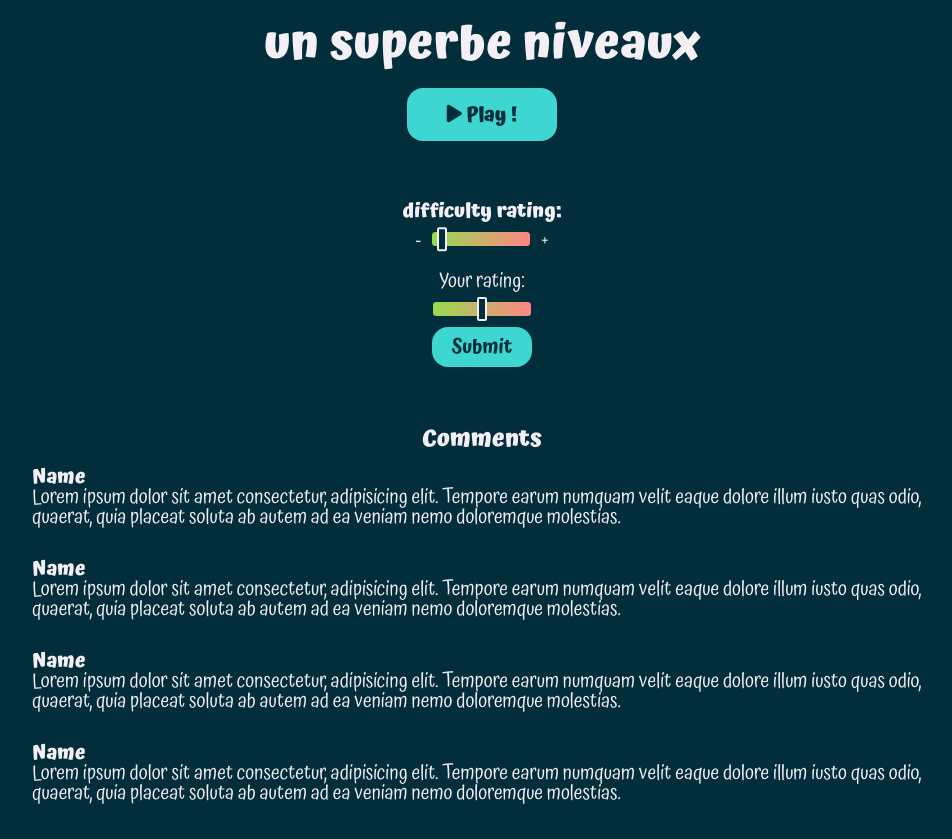
After one commit to maxime-mrl/Icytrails, a PHP site: page /level-details.html in a window 1280 px wide. The commit adds this page. Shown: the whole page, without its empty margins (158-1110 px from the left). Run offline with PHP 8.4, Linux system fonts and the light colour scheme.

Commit message:
level details view not so bad

```diff
--- a/browser.html
+++ b/browser.html
@@ -13,7 +13,7 @@
     <section class="level-list">
         <article class="level">
             <div class="name">
-                <h2>un superbe niveaux</h2>
+                <h2 class="h2">un superbe niveaux</h2>
                 <a class="btn play"><i class="fa-solid fa-play"></i> Play !</a>
                 <a class="btn play"><i class="fa-solid fa-plus"></i> More info</a>
             </div>
@@ -31,7 +31,7 @@
         </article>
         <article class="level">
             <div class="name">
-                <h2>un superbe niveaux</h2>
+                <h2 class="h2">un superbe niveaux</h2>
                 <a class="btn play"><i class="fa-solid fa-play"></i> Play !</a>
                 <a class="btn play"><i class="fa-solid fa-plus"></i> More info</a>
             </div>
@@ -49,7 +49,7 @@
         </article>
         <article class="level">
             <div class="name">
-                <h2>un superbe niveaux</h2>
+                <h2 class="h2">un superbe niveaux</h2>
                 <a class="btn play"><i class="fa-solid fa-play"></i> Play !</a>
                 <a class="btn play"><i class="fa-solid fa-plus"></i> More info</a>
             </div>
--- /dev/null
+++ b/level-details.html
@@ -0,0 +1,51 @@
+<!DOCTYPE html>
+<html lang="en">
+<head>
+    <meta charset="UTF-8">
+    <meta http-equiv="X-UA-Compatible" content="IE=edge">
+    <meta name="viewport" content="width=device-width, initial-scale=1.0">
+    <meta name="description" content="">
+    <title>Icytrails - level</title>
+    <link rel="stylesheet" href="https://cdnjs.cloudflare.com/ajax/libs/font-awesome/6.2.1/css/all.min.css">
+    <link rel="stylesheet" href="./stylesheets/style.css">
+</head>
+<body>
+    <section class="level-card">
+        <h1 class="h1">un superbe niveaux</h1>
+            <a class="btn"><i class="fa-solid fa-play"></i> Play !</a>
+            <div class="difficulty">
+                <h2 class="h3">difficulty rating:</h2>
+                <div class="slider">
+                    -
+                    <div class="scale scale-point" style="--pos: 10%"></div>
+                    +
+                </div>
+                <form action="">
+                    <label for="difficulty">Your rating:</label>
+                    <input type="range" name="difficulty" class="scale">
+                    <button type="submit" class="btn">Submit</button>
+                </form>
+            </div>
+            <div class="comments">
+                <h2 class="h2">Comments</h2>
+                <article>
+                    <h3 class="h3">Name</h3>
+                    <p>Lorem ipsum dolor sit amet consectetur, adipisicing elit. Tempore earum numquam velit eaque dolore illum iusto quas odio, quaerat, quia placeat soluta ab autem ad ea veniam nemo doloremque molestias.</p>
+                </article>
+                <article>
+                    <h3 class="h3">Name</h3>
+                    <p>Lorem ipsum dolor sit amet consectetur, adipisicing elit. Tempore earum numquam velit eaque dolore illum iusto quas odio, quaerat, quia placeat soluta ab autem ad ea veniam nemo doloremque molestias.</p>
+                </article>
+                <article>
+                    <h3 class="h3">Name</h3>
+                    <p>Lorem ipsum dolor sit amet consectetur, adipisicing elit. Tempore earum numquam velit eaque dolore illum iusto quas odio, quaerat, quia placeat soluta ab autem ad ea veniam nemo doloremque molestias.</p>
+                </article>
+                <article>
+                    <h3 class="h3">Name</h3>
+                    <p>Lorem ipsum dolor sit amet consectetur, adipisicing elit. Tempore earum numquam velit eaque dolore illum iusto quas odio, quaerat, quia placeat soluta ab autem ad ea veniam nemo doloremque molestias.</p>
+                </article>
+            </div>
+    </section>
+    <script src="script/app.js"></script>
+</body>
+</html>
--- a/script/404.js
+++ b/script/404.js
@@ -1,6 +1,5 @@
 import Renderer from "./classes/Renderer.js";
 import Hero from "./classes/Hero.js";
-new FontFace("atma", "../asset/fonts/Atma-Bold.ttf"); // import font
 
 fetch('/script/404.json') // get 404 "level"
     .then(resp => resp.json())
@@ -62,7 +61,7 @@ class World {
     }
 
     drawText = () => {
-        this.ctx.font = `${this.renderer.blockSize}px atma`;
+        this.ctx.font = `500 ${this.renderer.blockSize}px atma`;
         this.ctx.fillStyle = "#F3EFF5";
         this.ctx.shadowColor="#022e3c";
         this.ctx.shadowBlur = this.renderer.blockSize*0.03;
--- a/script/game.js
+++ b/script/game.js
@@ -1,7 +1,6 @@
 import Renderer from "./classes/Renderer.js";
 import Hero from "./classes/Hero.js";
 import confetti from "./ext/confetti.min.js"
-new FontFace("atma", "../asset/fonts/Atma-Bold.ttf"); // import font
 
 fetch('/script/level-easy.json') // get the level (temp - should be something at least a bit different for backend)
     .then(resp => resp.json())
@@ -57,7 +56,8 @@ class World {
     drawScore = () => {
         this.ctx.save();
 
-        this.ctx.font = "30px atma";
+        this.ctx.font = "bold 30px atma";
+        this.ctx.fon
         this.ctx.fillStyle = "black";
         this.ctx.shadowColor="white";
         const txt = `${this.score} / ${this.maxScore}`;
--- a/stylesheets/style.css
+++ b/stylesheets/style.css
@@ -1,7 +1,12 @@
+@font-face {
+  font-family: atma;
+  src: url("../asset/fonts/Atma-regular.ttf");
+  font-weight: normal;
+}
 @font-face {
   font-family: atma;
   src: url("../asset/fonts/Atma-SemiBold.ttf");
-  font-weight: normal;
+  font-weight: 500;
 }
 @font-face {
   font-family: atma;
@@ -129,6 +134,11 @@ select:after {
 
 .h2 {
   font-size: 1.5rem;
+  font-weight: bold;
+}
+
+.h3 {
+  font-weight: bold;
 }
 
 .tippy-box {
@@ -289,7 +299,7 @@ select:after {
   border: 1px solid #022e3c;
   background: linear-gradient(90deg, rgb(151, 219, 79) 0%, rgb(255, 133, 133) 100%);
 }
-.scale:after {
+.scale.scale-point:after {
   content: "";
   position: absolute;
   top: 50%;
@@ -300,4 +310,57 @@ select:after {
   background-color: #022e3c;
   border: 2px solid #F3EFF5;
   border-radius: 0.1em;
+}
+.scale::-webkit-slider-thumb {
+  height: 1.2em;
+  width: 0.5em;
+  -webkit-appearance: none;
+          appearance: none;
+  background-color: #022e3c;
+  border: 2px solid #F3EFF5;
+  border-radius: 0.1em;
+}
+
+/* -------------------------------------------------------------------------- */
+/*                                LEVEL DETAIL                                */
+/* -------------------------------------------------------------------------- */
+.level-card {
+  display: flex;
+  flex-direction: column;
+  align-items: center;
+  justify-content: center;
+  gap: 1em;
+  max-width: 900px;
+  margin: 1em auto;
+}
+.level-card .h2, .level-card .h1 {
+  text-align: center;
+}
+.level-card .btn {
+  width: -moz-fit-content;
+  width: fit-content;
+}
+.level-card .difficulty {
+  display: flex;
+  flex-direction: column;
+  align-items: center;
+  margin: 2em 0 2em 0;
+}
+.level-card .difficulty .slider {
+  display: flex;
+  gap: 0.5em;
+  margin: 0.5em 0 1em 0;
+}
+.level-card form {
+  display: flex;
+  flex-direction: column;
+  align-items: center;
+  gap: 0.5em;
+}
+.level-card form .btn {
+  font-weight: 500;
+  padding: 0.5em 1em;
+}
+.level-card .comments article {
+  padding: 0.8em 0;
 }/*# sourceMappingURL=style.css.map */
--- a/stylesheets/style.scss
+++ b/stylesheets/style.scss
@@ -1,8 +1,13 @@
 @use "sass:color";
 @font-face {
   font-family: atma;
+  src: url("../asset/fonts/Atma-regular.ttf");
+  font-weight: normal;
+}
+@font-face {
+  font-family: atma;
   src: url("../asset/fonts/Atma-SemiBold.ttf");
-  font-weight: normal;
+  font-weight: 500;
 }
 @font-face {
   font-family: atma;
@@ -136,6 +141,10 @@ select {
 
 .h2 {
   font-size: 1.5rem;
+  font-weight: bold;
+}
+.h3 {
+  font-weight: bold;
 }
 
 .tippy-box {
@@ -291,7 +300,7 @@ select {
   height: 0.8em;
   border: 1px solid $bg;
   background: linear-gradient(90deg, rgba(151,219,79,1) 0%, rgba(255,133,133,1) 100%);
-  &:after {
+  &.scale-point:after {
     content: "";
     position: absolute;
     top: 50%;
@@ -303,4 +312,57 @@ select {
     border: 2px solid $white;
     border-radius: 0.1em;
   }
+  &::-webkit-slider-thumb {
+    height: 1.2em;
+    width: 0.5em;
+    appearance: none;
+    background-color: $bg;
+    border: 2px solid $white;
+    border-radius: 0.1em;
+  }
 }
+
+/* -------------------------------------------------------------------------- */
+/*                                LEVEL DETAIL                                */
+/* -------------------------------------------------------------------------- */
+.level-card {
+  display: flex;
+  flex-direction: column;
+  align-items: center;
+  justify-content: center;
+  gap: 1em;
+  max-width: 900px;
+  margin: 1em auto;
+  .h2, .h1 {
+    text-align: center;
+  }
+  .btn {
+    width: fit-content;
+  }
+  .difficulty {
+    display: flex;
+    flex-direction: column;
+    align-items: center;
+    .slider {
+      display: flex;
+      gap: 0.5em;
+      margin: 0.5em 0 1em 0;
+    }
+    margin: 2em 0 2em 0;
+  }
+  form {
+    display: flex;
+    flex-direction: column;
+    align-items: center;
+    gap: 0.5em;
+    .btn {
+      font-weight: 500;
+      padding: 0.5em 1em;
+    }
+  }
+  .comments {
+    article {
+      padding: 0.8em 0;
+    }
+  }
+}
```
Also changed, not shown: 1 other file.
